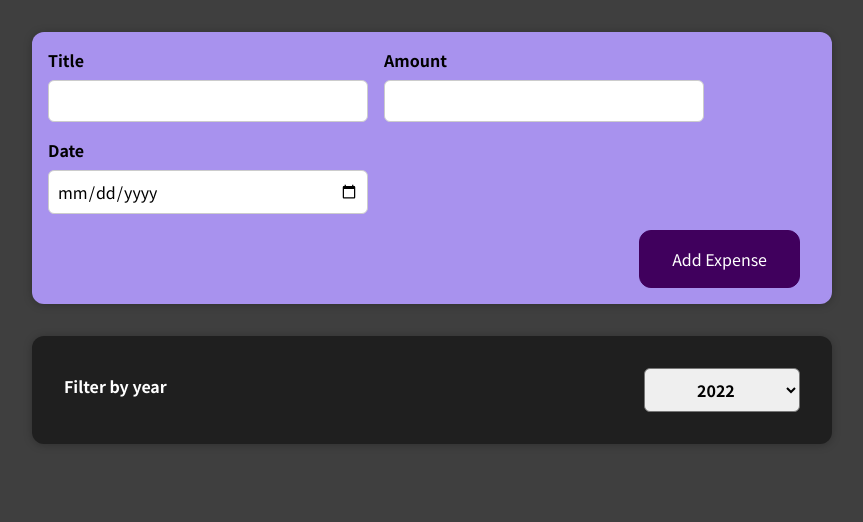
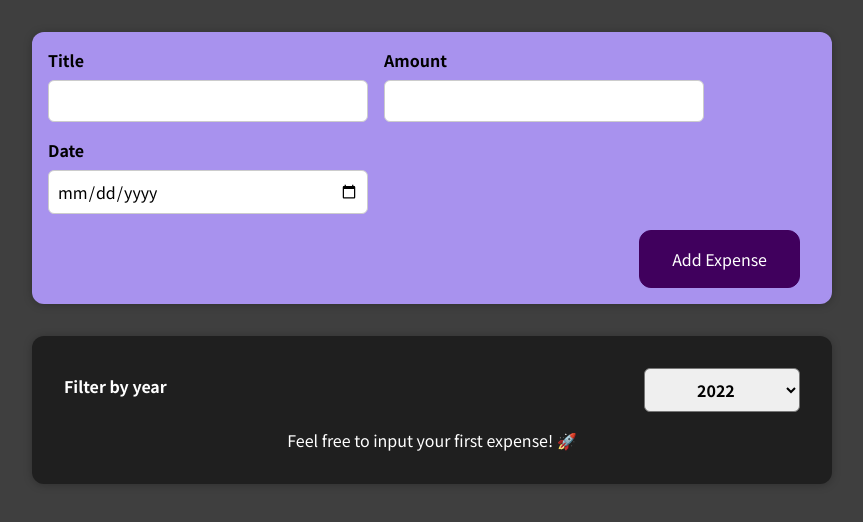
Before and after one commit to awar7118/01-starting-setup, a React (Create React App) app: page / in a window 1280 px wide. Shown: the top 522 px of the page, without its empty margins (208-1071 px from the left). Built offline with nearby package versions, Linux system fonts and the light colour scheme.

Commit message:
added conditional if filteredexpenses is 0 and basic styling

```diff
--- a/src/components/Expenses/Expenses.js
+++ b/src/components/Expenses/Expenses.js
@@ -23,7 +23,12 @@ function Expenses(props) {
             onChangeFilter={filterChangeHandler}
           />
         </div>
-        {filteredExpenses.map((expense) => (
+        {filteredExpenses.length === 0 ? (
+          <p style={{ textAlign: "center", color: "white" }}>
+            Feel free to input your first expense! 🚀{" "}
+          </p>
+        ) : (
+          filteredExpenses.map((expense) => (
             <ExpenseItem
               // if you add key, it will help react uniquely identify each item. Always add key when mapping list of items
               key={expense.id}
@@ -31,7 +36,9 @@ function Expenses(props) {
               amount={expense.amount}
               date={expense.date}
             ></ExpenseItem>
-        ))}
+          ))
+        )}
+        {}
       </Card>
     </div>
   );
```
Lines whose indentation alone changed are shown as unchanged.
